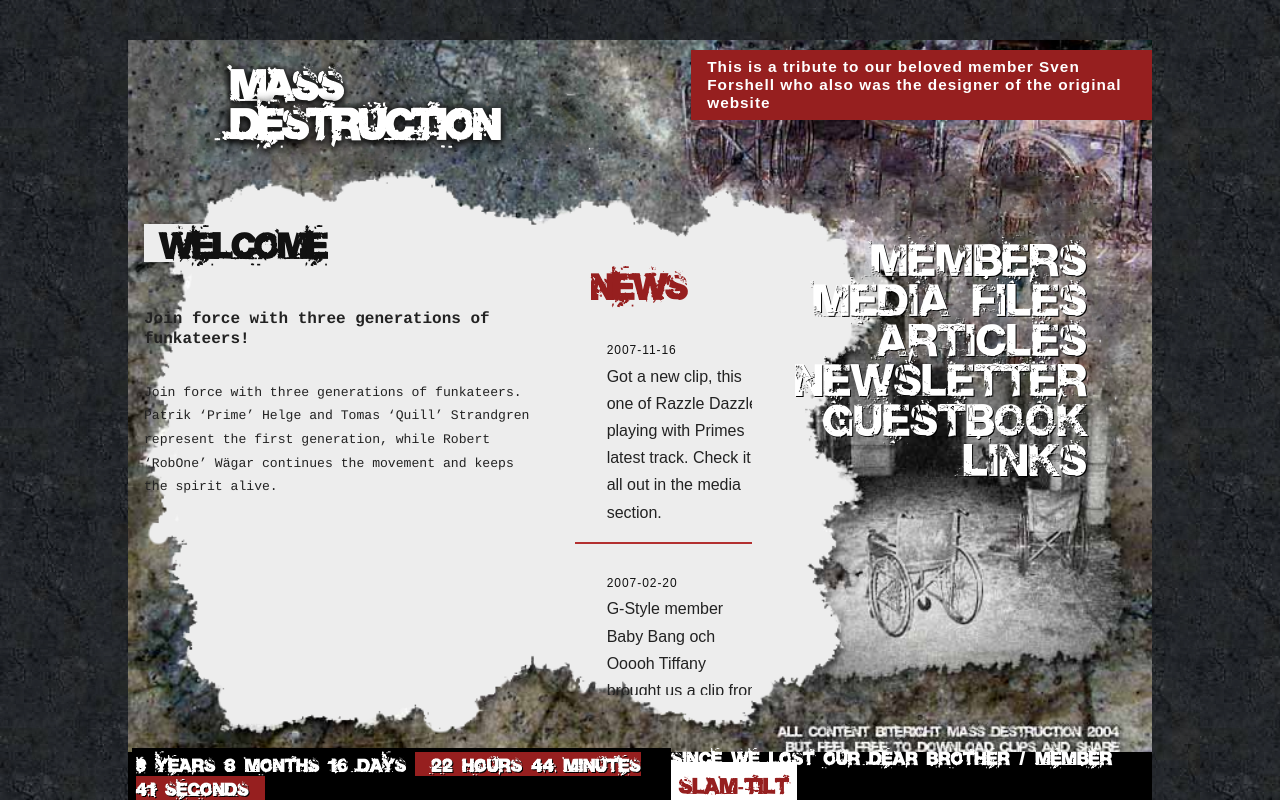
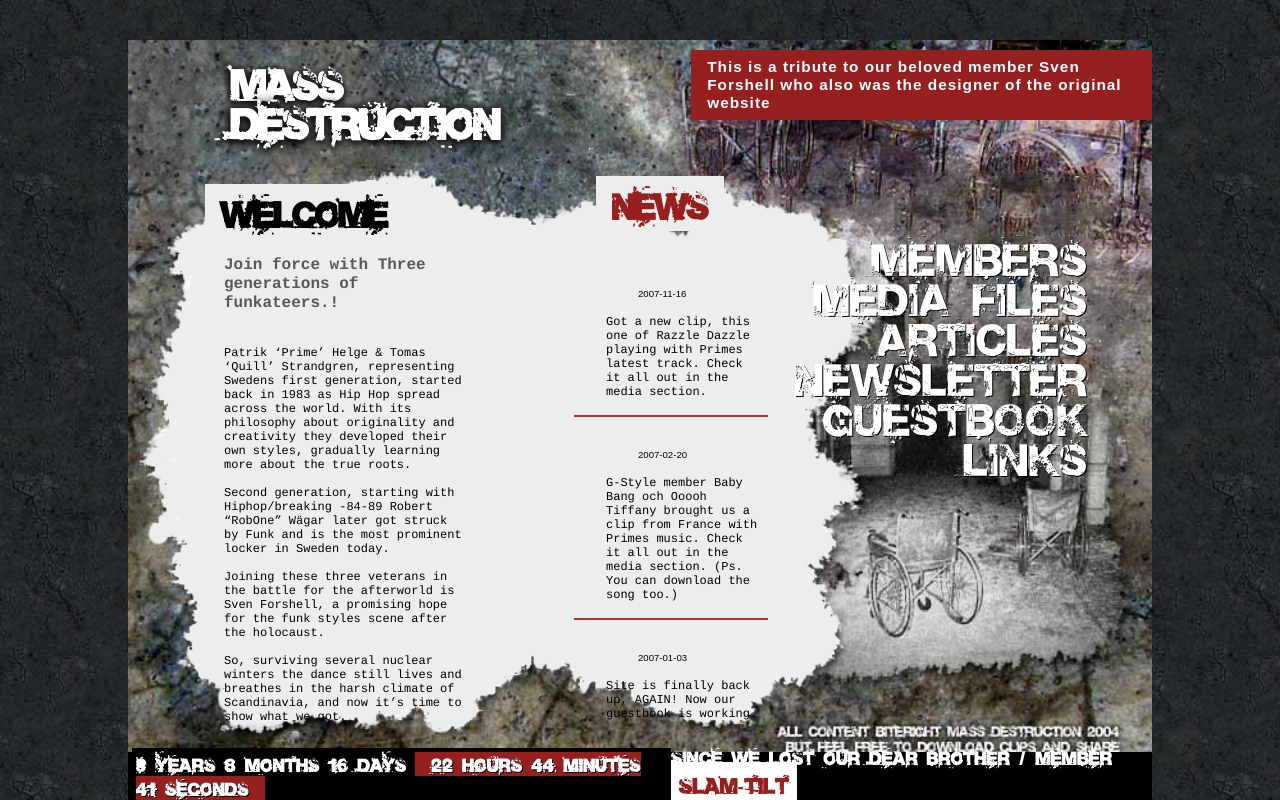
Before and after one commit to robonexx/massdesctruction, a Next.js app: page / in a window 1280 px wide. Built offline with nearby package versions, Linux system fonts and the light colour scheme; no server answers; the database is empty.

Commit message:
Port Welcome styling from Vite reference

```diff
--- a/app/globals.css
+++ b/app/globals.css
@@ -25,7 +25,9 @@ li > a { font-family: var(--display-font); }
 .App { position: relative; width: 100%; height: 100vh; overflow: hidden; background: #111 url('../src/assets/images/bg_empty.jpg'); }
 .App::before { content: ''; position: absolute; top: -50%; left: -20%; width: 200%; height: 200%; opacity: .3; background: url('../src/assets/images/bg_empty.jpg'); animation: grain 12s steps(40) infinite; pointer-events: none; }
 .bg_white { position: absolute; inset: 0; z-index: 0; background: #ededed; }
+.bg_main { position: absolute; top: 0; left: 0; z-index: 10; width: 100%; height: 100vh; object-fit: cover; overflow: hidden; pointer-events: none; }
 @media (min-width: 768px) { .bg_white { top: 5%; left: 10%; width: 80%; height: 90vh; } }
+@media (min-width: 768px) { .bg_main { top: 5%; left: 10%; width: 80%; height: 90vh; } }
 @keyframes grain { 0%,100% { transform: translate(0,0); } 10% { transform: translate(-5%,-10%); } 30% { transform: translate(7%,-25%); } 50% { transform: translate(-15%,10%); } 70% { transform: translate(0,15%); } 90% { transform: translate(-10%,10%); } }
 
 .page-shell {
--- /dev/null
+++ b/app/home.css
@@ -0,0 +1,13 @@
+.content_wrapper.welcome-page { position: absolute; top: 0; left: 0; z-index: 20; display: flex; flex-direction: column; width: 100%; color: #000; pointer-events: auto; }
+.welcome-left,.welcome-right { position: relative; }
+.welcome-copy { position: relative; height: 100%; padding: 4rem 1rem 2rem; overflow-y: auto; cursor: default; }
+.welcome-copy > h2,.welcome-news > h2 { position: absolute; z-index: 1; top: 3vh; left: 15%; padding: .25rem 1rem; color: #000; background: #ededed; font-family: var(--display-font); font-size: clamp(2rem,2vw,3rem); text-transform: uppercase; text-shadow: 1px 1px #eaeaea; }
+.welcome-copy .text { padding: 2rem 1rem; text-align: left; }
+.welcome-copy h4 { margin-bottom: 2rem; color: #595959; font: 700 1rem/1.2 Courier,monospace; }
+.brodtext { color: #000; font: 400 12px/normal Courier,"Courier New",monospace; }
+.welcome-news { position: relative; height: 100%; padding: 6rem 4rem 5rem; overflow-y: auto; cursor: default; }
+.welcome-news > h2 { top: 2vh; color: rgb(150,31,31); }
+.welcome-news .news_item { min-width: 220px; padding: 2rem 1rem; text-align: left; border-bottom: 2px solid #b33030; }
+.welcome-news .news_date { padding: 1rem 2rem; color: #000; font-size: .6rem; text-align: left; }
+@media (min-width: 768px) { .content_wrapper.welcome-page { top: 0; left: 10%; display: grid; grid-template-columns: 2fr 1fr; gap: 10px; width: 50%; height: 90vh; padding-top: 20vh; overflow: hidden; } .welcome-copy { position: absolute; margin-left: 1rem; } .welcome-copy .text { padding: 2rem 4rem; } .welcome-news { position: absolute; padding: 6rem 1rem; } .welcome-news .news_item { padding: 1rem 2rem; } }
+@media (max-width: 767px) { .content_wrapper.welcome-page { height: calc(100vh - 6vh); overflow-y: auto; padding-top: 12vh; background: rgba(237,237,237,.88); } .welcome-copy,.welcome-news { overflow: visible; } }
--- a/app/page.js
+++ b/app/page.js
@@ -1,75 +1,63 @@
 'use client';
 
 import { useEffect, useState } from 'react';
+import { motion } from 'framer-motion';
 import desktopBackground from '../src/assets/images/bg_main.png';
 import mobileBackground from '../src/assets/images/bg_mobile.png';
+import './home.css';
 
 const defaultNewsItems = [
-  {
-    date: '2007-11-16',
-    n: 'Got a new clip, this one of Razzle Dazzle playing with Primes latest track. Check it all out in the media section.',
-  },
-  {
-    date: '2007-02-20',
-    n: 'G-Style member Baby Bang och Ooooh Tiffany brought us a clip from France with Primes music. Check it all out in the media section.',
-  },
-  {
-    date: '2007-01-03',
-    n: 'Site is finally back up, AGAIN! Now our guestbook is working.',
-  },
-  {
-    date: '2005-02-18',
-    n: 'Mass Destruction featured in new commercial on Swedish Television',
-  },
+  { date: '2007-11-16', n: 'Got a new clip, this one of Razzle Dazzle playing with Primes latest track. Check it all out in the media section.' },
+  { date: '2007-02-20', n: 'G-Style member Baby Bang och Ooooh Tiffany brought us a clip from France with Primes music. Check it all out in the media section. (Ps. You can download the song too.)' },
+  { date: '2007-01-03', n: 'Site is finally back up, AGAIN! Now our guestbook is working.' },
+  { date: '2005-02-18', n: 'Mass Destruction featured in new commercial on Swedish Television.' },
+  { date: '2004-12-24', n: 'Merry Christmas! There is a new clip and a whole new section.' },
+  { date: '2004-11-11', n: 'Some rare oldschool footage and Quill mowing his lawn!' },
+  { date: '2004-11-06', n: 'Slam Tilt wins the Swedish Masters in Gothenburg.' },
+  { date: '2004-10-30', n: 'Slam Tilt wins 1on1 Boogie competition at the jam Fresh held in honour of our beloved DJ Leacy.' },
+  { date: '2004-10-29', n: 'Slam Tilt enters Battle Night at Grodan, Stockholm with Abraham and Fidde from Style Warriors.' },
+  { date: '2004-05-01', n: 'New backgrounds from the future.' },
+  { date: '2004-05-11', n: 'Site released.' },
 ];
 
 export default function HomePage() {
   const [newsItems, setNewsItems] = useState(defaultNewsItems);
 
   useEffect(() => {
-    const load = async () => {
-      try {
-        const response = await fetch('/api/news');
-        if (!response.ok) return;
-        const data = await response.json();
-        if (Array.isArray(data) && data.length > 0) setNewsItems(data);
-      } catch (error) {
-        console.warn('News load failed, using fallback data', error);
-      }
-    };
-
-    load();
+    fetch('/api/news')
+      .then((response) => response.ok ? response.json() : [])
+      .then((data) => { if (Array.isArray(data) && data.length) setNewsItems(data); })
+      .catch(() => {});
   }, []);
 
   return (
-    <main className="page-shell">
+    <>
       <picture>
         <source media="(max-width: 767px)" srcSet={mobileBackground.src} />
-        <img className="home-background" src={desktopBackground.src} alt="" />
+        <img className="bg_main" src={desktopBackground.src} alt="" />
       </picture>
-      <section className="hero-block">
-        <div className="hero-copy">
-          <h1>Welcome</h1>
-          <h4>Join force with three generations of funkateers!</h4>
-          <p>
-            Join force with three generations of funkateers. Patrik ‘Prime’ Helge and Tomas ‘Quill’
-            Strandgren represent the first generation, while Robert ‘RobOne’ Wägar continues the
-            movement and keeps the spirit alive.
-          </p>
-        </div>
-
-        <aside className="news-panel">
-          <h2 className="news-title">News</h2>
-          <div className="news-list">
-            {newsItems.map((item, index) => (
-              <article key={`${item.date}-${index}`} className="news-item">
-                <time>{item.date}</time>
-                <p>{item.n}</p>
-              </article>
-            ))}
+      <main className="content_wrapper welcome-page">
+        <section className="welcome-left">
+          <div className="welcome-copy">
+            <motion.h2 initial={{ opacity: 0, x: -100 }} animate={{ opacity: 1, x: 0 }} transition={{ duration: .6, delay: 1.4 }}>Welcome</motion.h2>
+            <div className="text">
+              <h4>Join force with Three generations of funkateers.!</h4>
+              <p className="brodtext">
+                Patrik ‘Prime’ Helge & Tomas ‘Quill’ Strandgren, representing Swedens first generation, started back in 1983 as Hip Hop spread across the world. With its philosophy about originality and creativity they developed their own styles, gradually learning more about the true roots.<br /><br />
+                Second generation, starting with Hiphop/breaking -84-89 Robert “RobOne” Wägar later got struck by Funk and is the most prominent locker in Sweden today.<br /><br />
+                Joining these three veterans in the battle for the afterworld is Sven Forshell, a promising hope for the funk styles scene after the holocaust.<br /><br />
+                So, surviving several nuclear winters the dance still lives and breathes in the harsh climate of Scandinavia, and now it’s time to show what we got.
+              </p>
+            </div>
           </div>
-        </aside>
-      </section>
-    </main>
+        </section>
+        <section className="welcome-right">
+          <div className="welcome-news">
+            <motion.h2 initial={{ opacity: 0, x: 100 }} animate={{ opacity: 1, x: 0 }} transition={{ duration: .6, delay: 1.4 }}>News</motion.h2>
+            {newsItems.map(({ date, n }, index) => <article className="news_item" key={`${date}-${index}`}><p className="news_date">{date}</p><p className="brodtext">{n}</p></article>)}
+          </div>
+        </section>
+      </main>
+    </>
   );
 }
```
